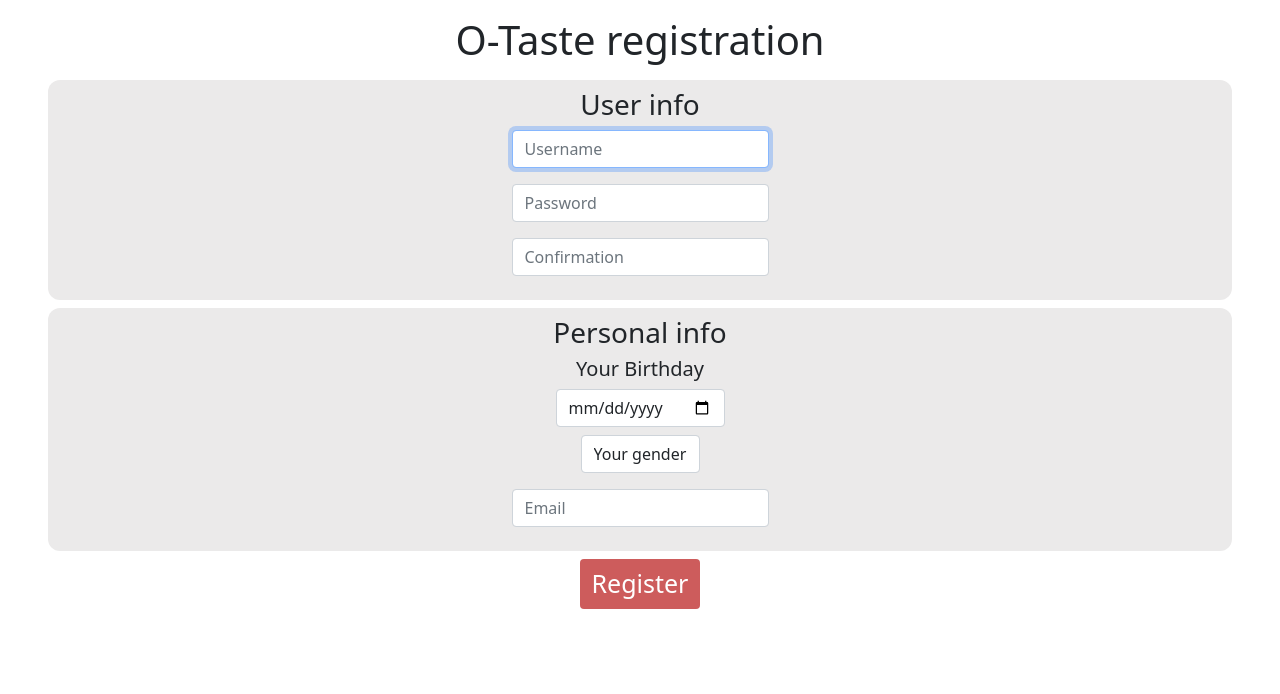
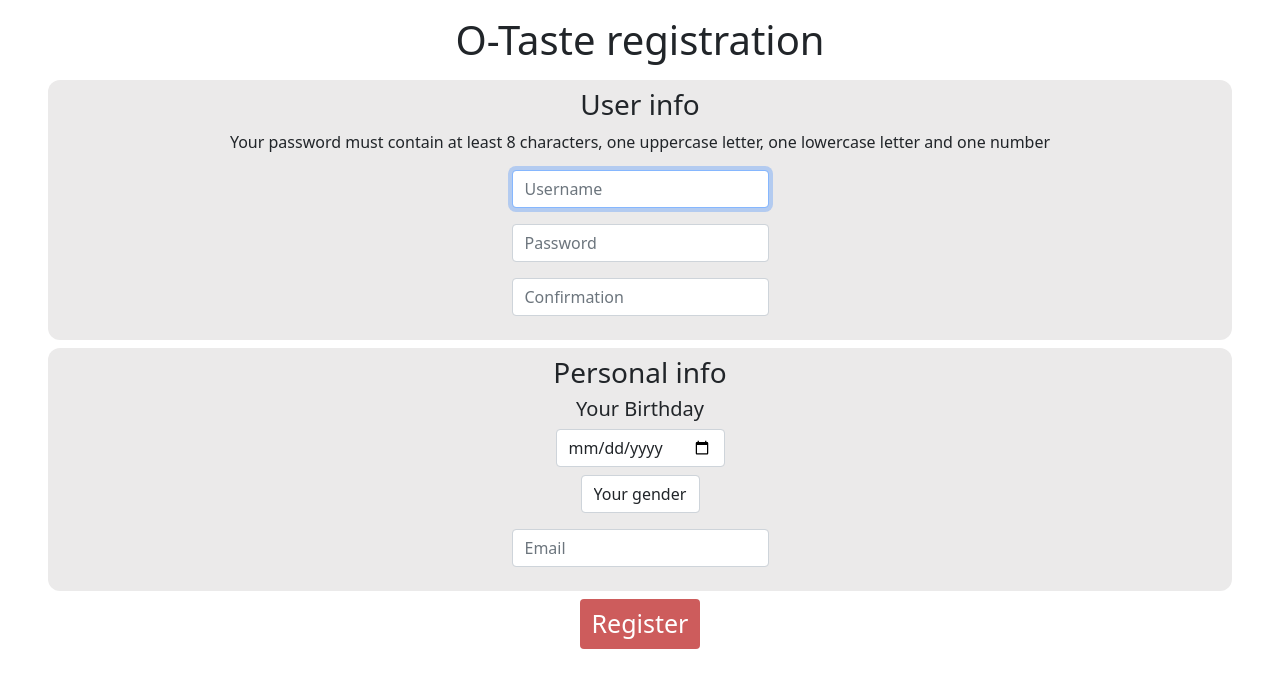
Before and after one commit to LuisGarrillo/cs50x-final-project, a Flask app: page /register in a window 1280 px wide. Shown: the part 106-800 px from the top of the page. Run offline with Flask 3, Linux system fonts and the light colour scheme; some libraries are stand-ins or nearby versions.

Commit message:
adding javascript to register.html

```diff
--- /dev/null
+++ b/static/register.js
@@ -0,0 +1,25 @@
+function checkConfirmation(event) {
+    let confirm = document.querySelector("#confirmation");
+    let password = document.querySelector("#password");
+    if (confirm.value != password.value) {
+        let listener = document.querySelector("#confirmation-listener");
+        listener.innerHTML = `<p>Passwords do not match</p>`;
+
+        let button = document.querySelector("#register");
+        button.disabled = true;
+    }
+    else {
+        let listener = document.querySelector("#listener");
+        listener.innerHTML = "";
+
+        let button = document.querySelector("#register");
+        button.disabled = false;
+    }
+}
+
+
+document.addEventListener('DOMContentLoaded', function() {
+    let password = document.querySelector("#password");
+
+    confirm.addEventListener('input', checkConfirmation);
+});
--- a/templates/apology.html
+++ b/templates/apology.html
@@ -8,5 +8,7 @@
 {% endblock %}
 
 {% block main%}
+<div class="mx-4 my-4 text-center">
     <h1>Something went wrong!</h1>
+</div>
 {% endblock %}
--- a/templates/index.html
+++ b/templates/index.html
@@ -25,7 +25,7 @@
         <br>
         <section>
             {% if posts %}
-                <h1 class="title">Your friends thoughts</h1>
+                <h1 class="title">Your friends' thoughts</h1>
                 {% for post in posts%}
                     <div class="background px-4 py-4 mb-2">
                         <h3>{{ post.username }}</h3>
--- a/templates/register.html
+++ b/templates/register.html
@@ -5,6 +5,7 @@
 {% endblock %}
 
 {% block JavaScript %}
+    <script src="/static/register.js"></script>
 {% endblock %}
 
 {% block main%}
@@ -15,15 +16,18 @@
         </div>
         <section class="my-2 mx-5 px-2 py-2 background">
             <h3>User info</h3>
+            <p>Your password must contain at least 8 characters, one uppercase letter, one lowercase letter and one number</p>
             <div class="mb-3 mt-2">
                 <input autocomplete="off" autofocus class="form-control mx-auto w-auto" id="username" name="username" placeholder="Username" type="text" required>
             </div>
             <div class="mb-3">
                 <input class="form-control mx-auto w-auto" id="password" name="password" placeholder="Password" type="password" pattern="(?=.*\d)(?=.*[a-z])(?=.*[A-Z]).{8,}" title="Must contain at least one number, one uppercase and lowercase letter, and at least 8 or more characters" required>
             </div>
+            <div class="mb-3 error" id="password-listener"></div>
             <div class="mb-3">
                 <input class="form-control mx-auto w-auto" id="confirmation" name="confirmation" placeholder="Confirmation" type="password" pattern="(?=.*\d)(?=.*[a-z])(?=.*[A-Z]).{8,}" title="Must contain at least one number, one uppercase and lowercase letter, and at least 8 or more characters" required>
             </div>
+            <div class="mb-3 error" id="confirmation-listener"></div>
 
             <div class="mb-3">
                 {% if status == 1 %}
@@ -70,7 +74,7 @@
         </section>
 
         <div class="mb-3">
-            <button class="btn btn-primary" type="submit" style="background-color: indianred; border:none; font-size: 25px;">Register</button>
+            <button class="btn btn-primary" type="submit" style="background-color: indianred; border:none; font-size: 25px;" id="register">Register</button>
         </div>
     </form>
 </div>
```
Also changed, not shown: 2 other files.
